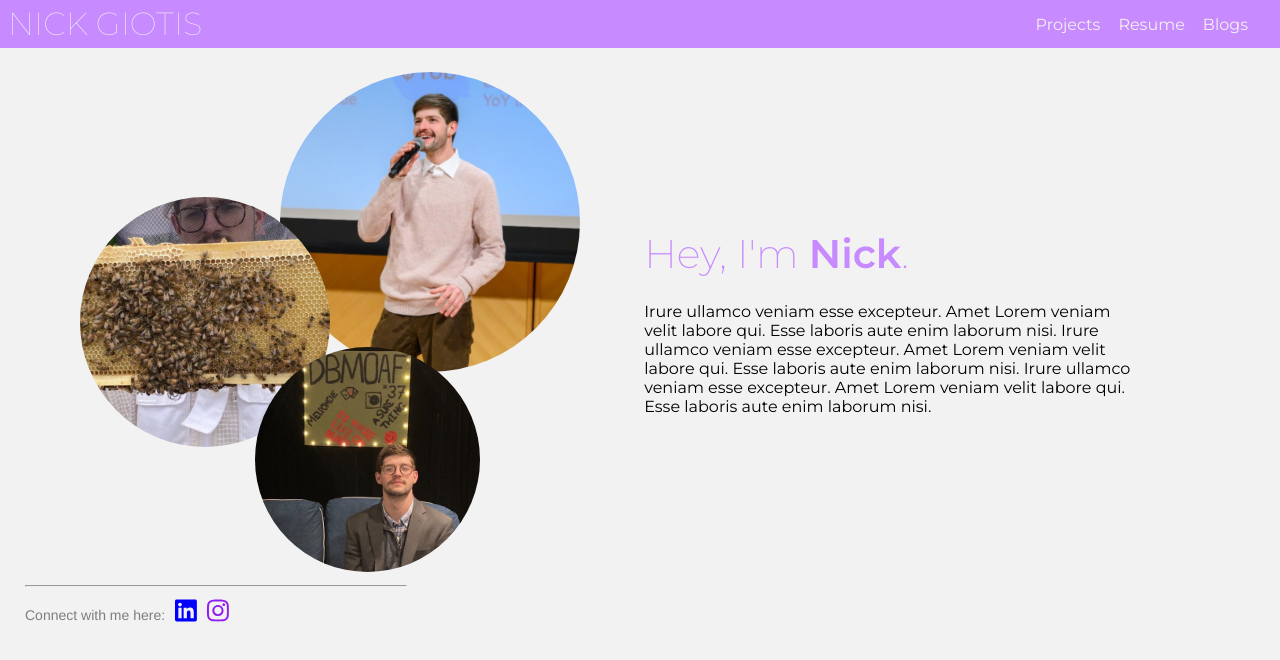
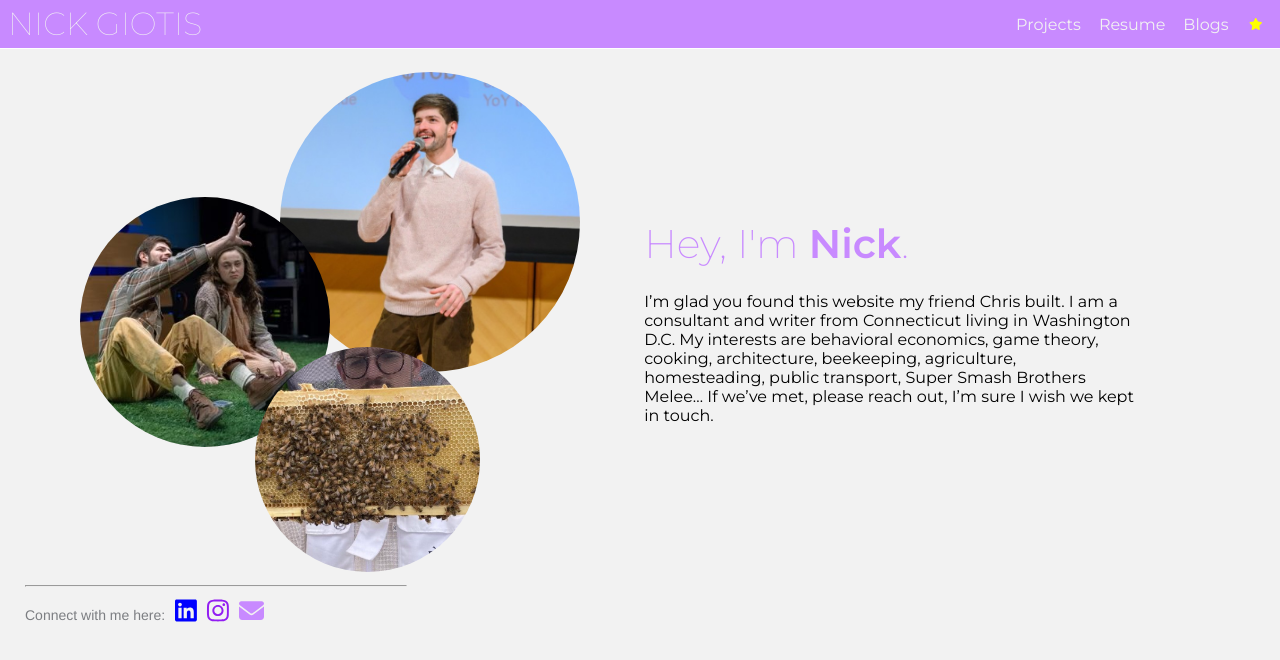
Before and after one commit to cdgold/Nicks-portfolio, a React (Create React App) app in the folder frontend/: page / in a window 1280 px wide. Shown: the top 660 px of the page. Built offline with nearby package versions, Linux system fonts and the light colour scheme; no server answers.

Commit message:
email icon, project page styling

```diff
--- a/frontend/src/components/blogModal.js
+++ b/frontend/src/components/blogModal.js
@@ -19,6 +19,7 @@ const ModalDiv = styled.div`
     color: ${props => props.theme.colors.baseBackground};
     box-shadow: 0 0 0 max(100vh, 100vw) rgba(0, 0, 0, .5);
     overflow: auto;
+    white-space: pre-wrap;
     @media (min-width: ${TEXT_SHRINK_CUTOFF}){
         font-size: 15px;
         width: 60vw;
--- a/frontend/src/components/footer.js
+++ b/frontend/src/components/footer.js
@@ -2,6 +2,7 @@ import React from "react"
 import styled from "styled-components"
 import { FontAwesomeIcon } from "@fortawesome/react-fontawesome"
 import { faLinkedin, faInstagram } from "@fortawesome/free-brands-svg-icons"
+import { faEnvelope } from "@fortawesome/free-solid-svg-icons"
 
 const FooterDiv = styled.div`
   margin-left: 15px;
@@ -46,6 +47,23 @@ color: #921df2;
 }
 `
 
+const EmailLink = styled.button`
+all: unset;
+text-decoration: none;
+padding-left: 10px;
+color: ${props => props.theme.colors.primary};
+
+&:hover {
+  color: ${props => props.theme.colors.secondary};
+  transform: translateY(-1px);
+  cursor: pointer;
+}
+
+&:active {
+  color: ${props => props.theme.colors.tertiary};
+}
+`
+
 
 const Footer = () => {
   return(
@@ -54,6 +72,14 @@ const Footer = () => {
       <p style={{ display: "inline", fontSize: "14px", color:"#7c7e82", paddingLeft: "10px" }}> {`Connect with me here:`}</p>
       <LinkedInLink href="https://www.linkedin.com/in/nicholasgiotis/"><FontAwesomeIcon icon={faLinkedin}></FontAwesomeIcon></LinkedInLink>
       <InstagramLink href="https://www.instagram.com/nickgiotis/?hl=en"><FontAwesomeIcon icon={faInstagram}></FontAwesomeIcon></InstagramLink>
+      <EmailLink onClick={() => {
+        try{
+          navigator.clipboard.writeText("nsgiotis@gmail.com")
+          window.alert("Copied e-mail (nsgiotis@gmail.com) to your clipboard.")
+        } catch(error) {
+          window.alert("Could not copy e-mail (nsgiotis@gmail.com) to your clipboard.")
+        }
+      }}><FontAwesomeIcon icon={faEnvelope}></FontAwesomeIcon></EmailLink>
     </FooterDiv>
   )
 }
--- a/frontend/src/components/header.js
+++ b/frontend/src/components/header.js
@@ -3,7 +3,7 @@ import React, { useState } from "react"
 import styled from "styled-components"
 // import cursive_name from "../assets/images/cursive_name.png"
 import { FontAwesomeIcon } from "@fortawesome/react-fontawesome"
-import { faBars, faRectangleXmark } from "@fortawesome/free-solid-svg-icons"
+import { faBars, faRectangleXmark, faStar } from "@fortawesome/free-solid-svg-icons"
 
 const DESKTOP_VIEW_CUTOFF = "500px"
 
@@ -55,6 +55,10 @@ const MenuLink = styled.div`
   font-family: 'Montserrat', sans-serif;
 `
 
+const MenuStar = styled.div`
+  color: yellow;
+`
+
 const SlidingMenu = ({ menuStyling, setMenuStyling, navigate }) => {
 
   const handleNavigate = (link) => {
@@ -79,11 +83,15 @@ const SlidingMenu = ({ menuStyling, setMenuStyling, navigate }) => {
       <MenuLink onClick={() => handleNavigate("/blogs")}>
         Blogs
       </MenuLink>
+      <MenuStar onClick={() => ("")}>
+        <FontAwesomeIcon icon={faStar} />
+      </MenuStar>
     </SlidingMenuDiv>
   )
 }
 
 const HeaderStyled = styled.div`
+  border-bottom: 1px solid white;
   position: fixed;
   display: flex;
   justify-content: right;
@@ -133,6 +141,11 @@ font-family: 'Montserrat', sans-serif;
   }
 `
 
+const Star = styled(StyledLink)`
+  color: yellow;
+  font-size: .75rem;
+`
+
 const NavButton = styled.div`
   @media (min-width: ${DESKTOP_VIEW_CUTOFF}) {
     display: none;
@@ -163,7 +176,10 @@ const Header = () => {
       <NameText onClick={() => navigate("/")} >NICK GIOTIS</NameText>
       <StyledLink to="/projects" >{"Projects"}</StyledLink>
       <StyledLink to="/resume">{"Resume"}</StyledLink>
-      <StyledLink to="/blogs" style={{ paddingRight: "2em" }}>{"Blogs"}</StyledLink>
+      <StyledLink to="/blogs" style={{ paddingRight: "1.25em" }}>{"Blogs"}</StyledLink>
+      <Star onClick={() => ("")}>
+        <FontAwesomeIcon icon={faStar} />
+      </Star>
     </HeaderStyled>
   )
 }
--- a/frontend/src/components/home.js
+++ b/frontend/src/components/home.js
@@ -1,7 +1,7 @@
 import React from "react"
 import nickGivingPresentation from "../assets/images/nick_giving_presentation.jpg"
 import nickBeekeeping from "../assets/images/nick_beekeeping_cropped.png"
-import nickSitting from "../assets/images/nick_sitting_cropped.jpg"
+import nickPerforming from "../assets/images/nick_performing.jpg"
 
 import styled from "styled-components"
 import animations from "../theme/animations"
@@ -251,12 +251,12 @@ const Home = () => {
         </CentralImageContainer>
         <BiggerImageContainer>
           <ImageLink to="/projects">
-            <BiggerFlankingImage src={nickBeekeeping} alt="Nick holding a frame of bees" />
+            <BiggerFlankingImage src={nickPerforming} alt="Nick performing in a play" />
           </ImageLink>
         </BiggerImageContainer>
         <SmallerImageContainer>
           <ImageLink to="/blogs">
-            <SmallerFlankingImage src={nickSitting} alt="Nick sitting on a couch" />
+            <SmallerFlankingImage src={nickBeekeeping} alt="Nick holding a frame of bees" />
           </ImageLink>
         </SmallerImageContainer>
       </ImagesDiv>
@@ -265,9 +265,9 @@ const Home = () => {
           {`Hey, I'm `}<b>{`Nick`}</b>{`.`}
         </HelloTextDiv>
         <ShortBioDiv>
-          {`Irure ullamco veniam esse excepteur. Amet Lorem veniam velit labore qui. Esse laboris aute enim laborum nisi.
-            Irure ullamco veniam esse excepteur. Amet Lorem veniam velit labore qui. Esse laboris aute enim laborum nisi.
-            Irure ullamco veniam esse excepteur. Amet Lorem veniam velit labore qui. Esse laboris aute enim laborum nisi.`}
+          {`I’m glad you found this website my friend Chris built.  I am a consultant and writer from Connecticut living in Washington D.C.
+          My interests are behavioral economics, game theory, cooking, architecture, beekeeping, agriculture, homesteading, public transport, Super Smash Brothers Melee…
+          If we’ve met, please reach out, I’m sure I wish we kept in touch.`}
         </ShortBioDiv>
       </IntroductionDiv>
     </HomeDiv>
--- a/frontend/src/components/projects.js
+++ b/frontend/src/components/projects.js
@@ -39,7 +39,16 @@ const PDFDiv = styled(IFrameDiv)`
 const MostRecentProjectDiv = styled.div`
   display: grid;
   grid-template-columns: 80vw;
+  place-content: center;
+`
+
+const MostRecentProjectContainer = styled.div`
+background: ${props => props.theme.colors.primary};
+border-radius: 10px;
+  width: 100%;
+  display: grid;
   @media (min-width: 700px){
+    padding: 20px;
     grid-template-rows: fit-content(80vw) fit-content(80vw) fit-content(80vw) fit-content(80vw);
   }
   @media (max-width: 700px){
@@ -58,6 +67,7 @@ const MostRecentText = styled.div`
 `
 
 const ProjectTitle = styled(MostRecentText)`
+  color: white;
   font-size: 30px;
   font-weight: 600;
   letter-spacing: .1em;
@@ -106,17 +116,21 @@ const MostRecentProject = ({ project }) => {
   if(project !== null){
     return(
       <MostRecentProjectDiv>
+        <MostRecentProjectContainer>
+          <span style={{ color: "white" }}>
             <MostRecentText>{`MOST RECENT`}</MostRecentText>
             <ProjectTitle>{`${project.title}`}</ProjectTitle>
             {(typeof project.writtenOnDate !== "undefined" && project.writtenOnDate !== null)?
               <MostRecentDate> {`${project.writtenOnDate.toLocaleString("en-us", { month: "long" })} ${project.writtenOnDate.getFullYear()}`} </MostRecentDate>
               :null}
+          </span>
           {(IFrameHeight !== null && IFrameWidth !== null)?
             <IFrameDiv width={"90%"} height={IFrameHeight} >
               <iframe src={project.fileURL} width={"100%"} height={"100%"} allow="autoplay" ></iframe>
             </IFrameDiv>
             :null}
           <MostRecentDescriptionText> {project.description} </MostRecentDescriptionText>
+        </MostRecentProjectContainer>
       </MostRecentProjectDiv>)
   }
   return null
@@ -127,14 +141,19 @@ const ProjectsDiv = styled.div`
 `
 
 const ProjectDiv = styled.div`
-  margin-top: 4rem;
+  margin-top: 2rem;
   margin-left: 1rem;
+  background: ${props => props.theme.colors.primary};
+  border-radius: 10px;
   font-family: "Source Sans Pro", sans-serif;
+  height: min-content;
   @media (min-width: 1000px){
-    width: 30vw;
+    width: 40vw;
+    padding: 20px;
   }
   @media (min-width: 750px) and (max-width: 1000px){
     width: 45vw;
+    padding: 10px;
   }
   @media (max-width: 750px){
     width: 90vw;
@@ -150,10 +169,12 @@ const Project = ({ project }) => {
 
   return(
     <ProjectDiv>
-      <ProjectTitle> {project.title} </ProjectTitle>
+      <ProjectTitle style={{ textAlign: "left" }}> {project.title} </ProjectTitle>
+      <span style={{ color: "white" }}>
         {(typeof project.writtenOnDate !== "undefined")?
           <h4> {`${project.writtenOnDate.toLocaleString("en-us", { month: "long" })} ${project.writtenOnDate.getFullYear()}`} </h4>
           :null}
+      </span>
       <p> {project.description} </p>
       {(IFrameWidth !== null && IFrameHeight !== null) ?
         <IFrameDiv style={{ width: "100%", height: IFrameHeight }}>
@@ -165,17 +186,19 @@ const Project = ({ project }) => {
 }
 
 const PreviousProjectsText = styled(MostRecentText)`
+  margin-top: 3rem;
   letter-spacing: .2em;
   text-align: left;
   margin-left: 1rem;
+
 `
 
 const PreviousProjectsDiv = styled.div`
   display: flex;
-  column-gap: 10px;
   flex-direction: row;
   flex-wrap: wrap;
-  justify-content: center;
+  justify-content: space-evenly;
+  align-items: center;
 `
 
 const Projects = ({ projects }) => {
```
Also changed, not shown: frontend/src/App.js (+18 -20 lines). Lines whose indentation alone changed are shown as unchanged.
